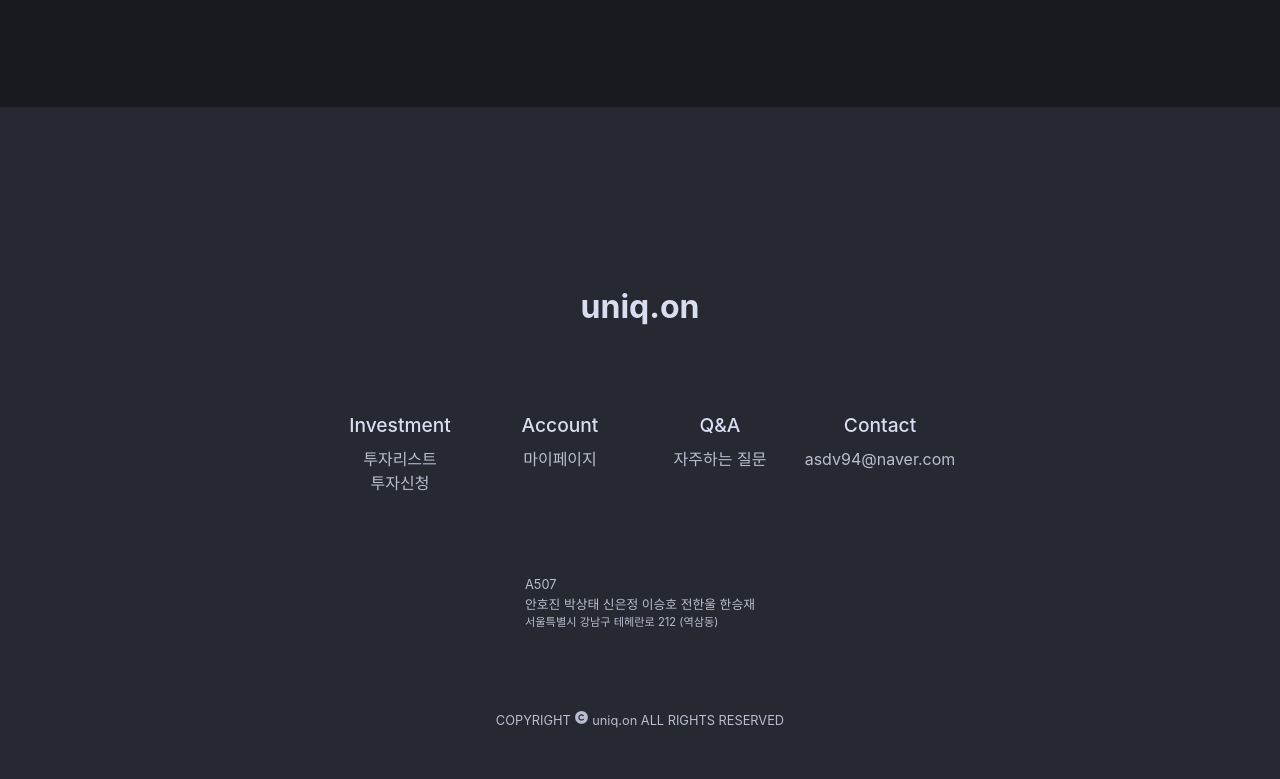
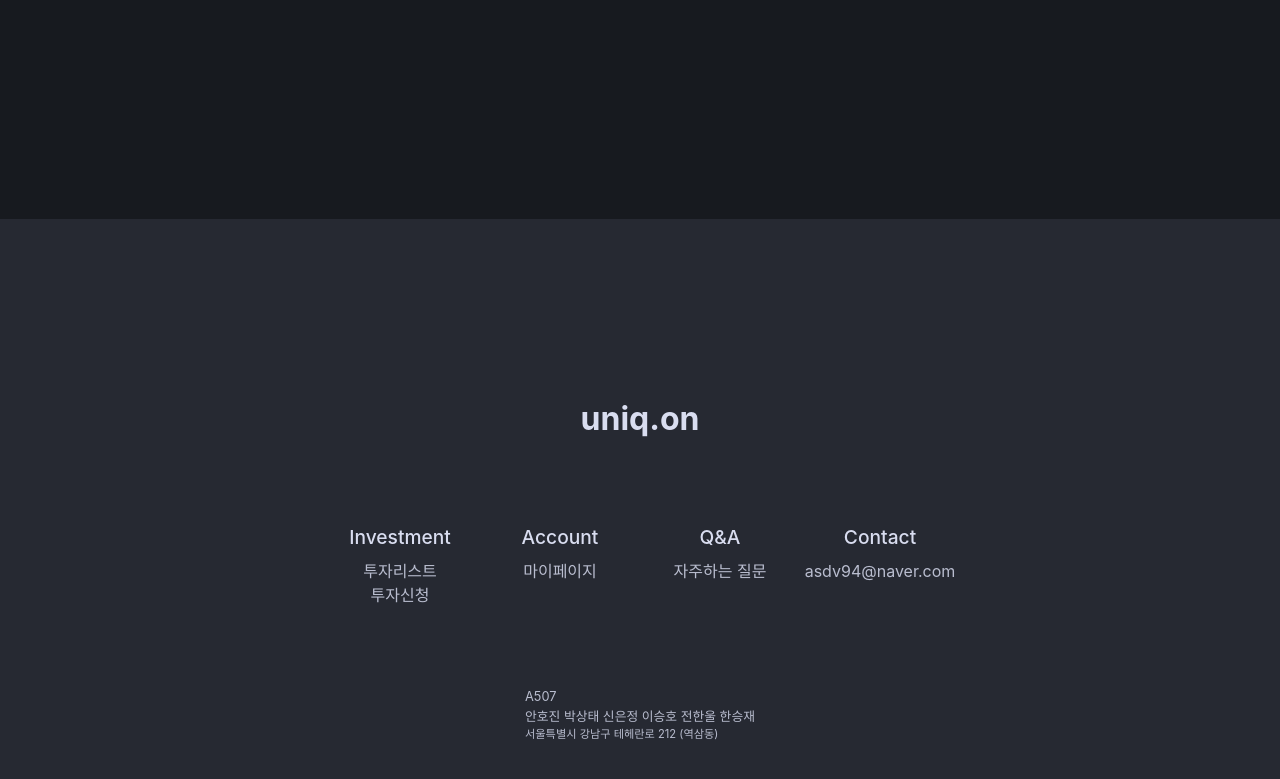
Before and after one commit to heptris/uniq.on, a Next.js app in the folder frontend/: page / in a window 1280 px wide. Shown: the part 821-1600 px from the top of the page. Built offline with nearby package versions, Linux system fonts and the light colour scheme; a web font is replaced by a local one.

Commit message:
:lipstick: [DESIGN] Footer::margin-top: 10rem

```diff
--- a/frontend/components/Footer/index.tsx
+++ b/frontend/components/Footer/index.tsx
@@ -102,7 +102,7 @@ function Footer() {
 
 const FooterContainer = styled.footer`
   border: 0;
-  margin: 3rem 0 0 0;
+  margin: 10rem 0 0 0;
   width: 100vw;
   height: 50rem;
   display: flex;
```
